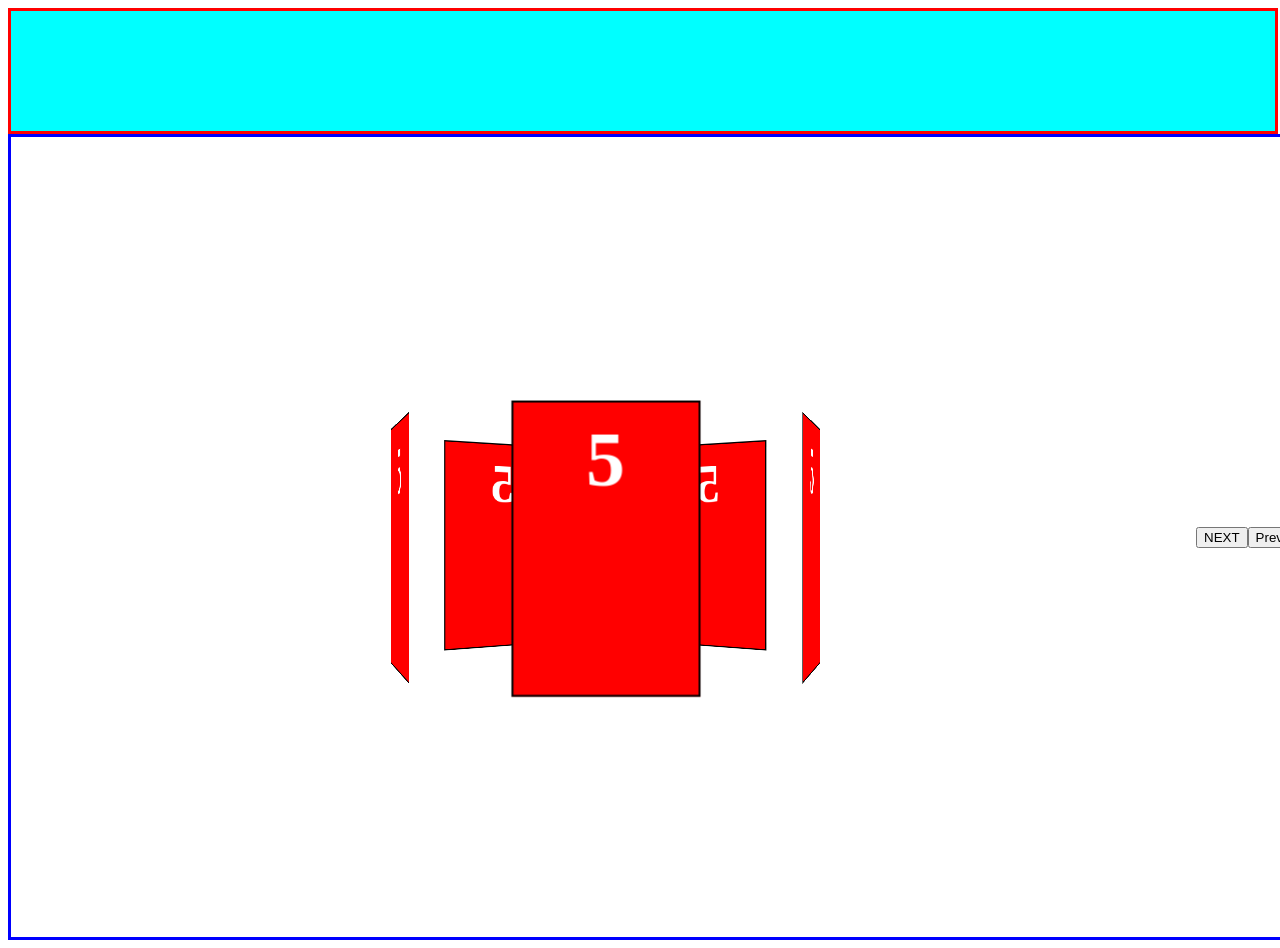
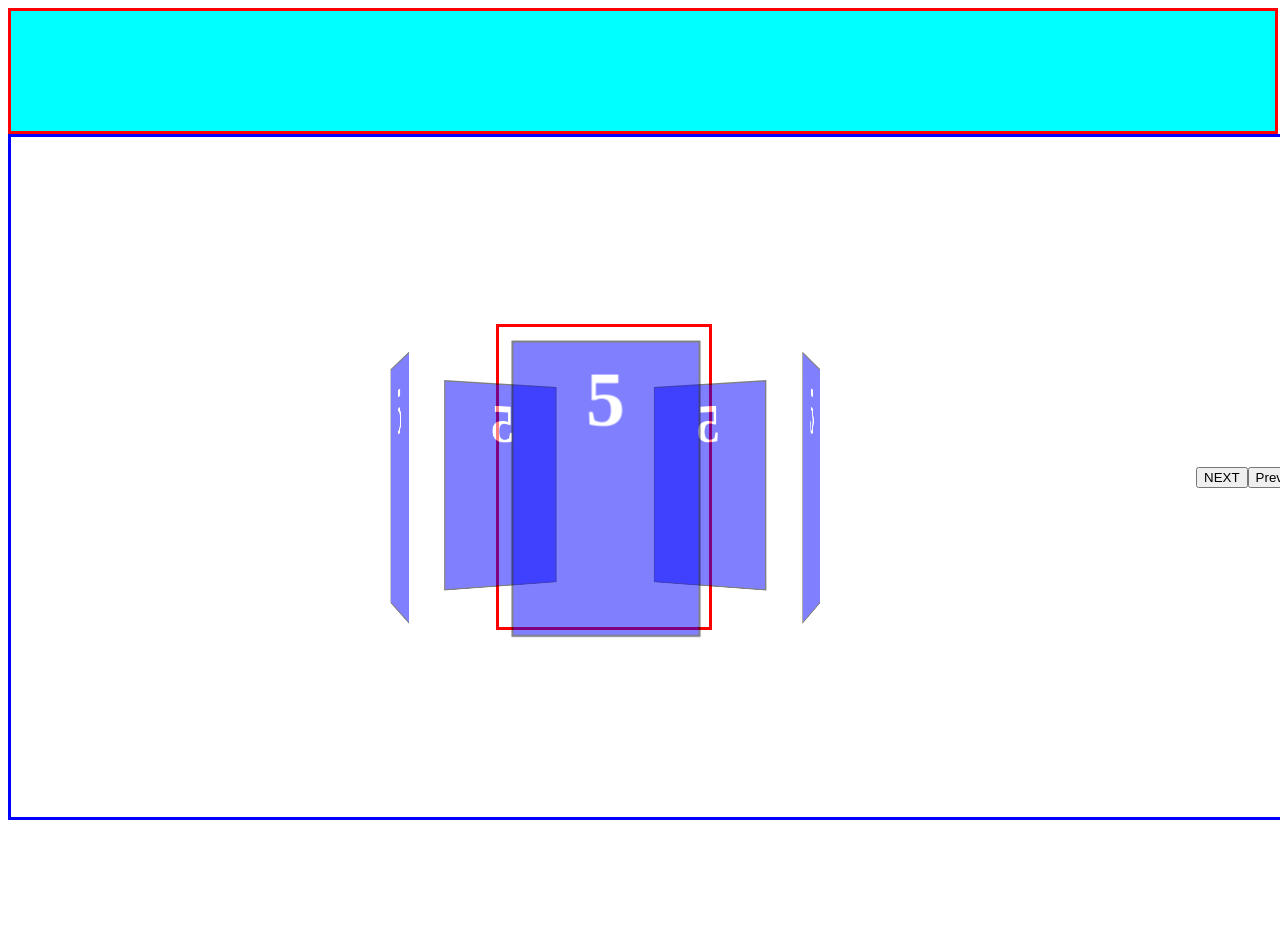
Before and after one commit to Yourownway/To_do_list-Js, a React (Create React App) app in the folder front/: page / in a window 1280 px wide. After the commit the page ends 828 px from the top, so only its background shows below. Built offline with nearby package versions, Linux system fonts and the light colour scheme.

Commit message:
FRONT centrage carousel

```diff
--- a/front/src/components/molecules/Carousel.js
+++ b/front/src/components/molecules/Carousel.js
@@ -3,7 +3,7 @@ import styled from "styled-components";
 export default function Carousel() {
   const Wrapper = styled.div`
     width: 100vw;
-    height: 100vh;
+    height: 85vh;
     display: flex;
     align-items: center;
     justify-content: center;
@@ -11,6 +11,7 @@ export default function Carousel() {
   `;
   const Scene = styled.div`
     position: relative;
+    border: solid red;
     width: 210px;
     height: 300px;
     margin: auto;
@@ -24,10 +25,10 @@ export default function Carousel() {
     transform: translateZ(-288px);
     transform-style: preserve-3d;
     transition: transform 1s;
-    background-color: red;
   `;
 
   const Card = styled.div`
+    cursor: pointer;
     position: absolute;
     width: 190px;
     height: 300px;
@@ -40,7 +41,8 @@ export default function Carousel() {
     color: white;
     text-align: center;
     transition: transform 1s, opacity 1s;
-    background-color: red;
+    background-color: blue;
+    opacity: 0.5;
   `;
   let projects = ["1", "2", "3", "4", "5"];
   const refCarousel = useRef(null);
```
Also changed, not shown: 1 other file (tests, documents, lock files or other folders).
